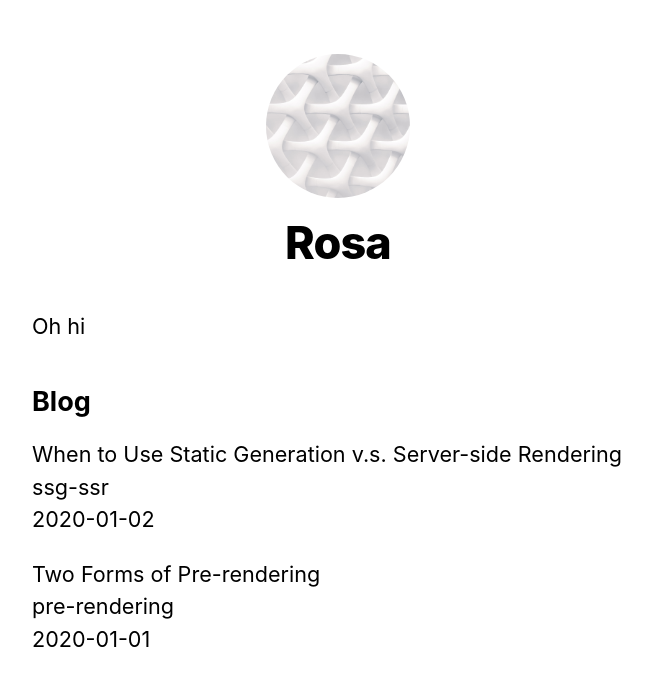
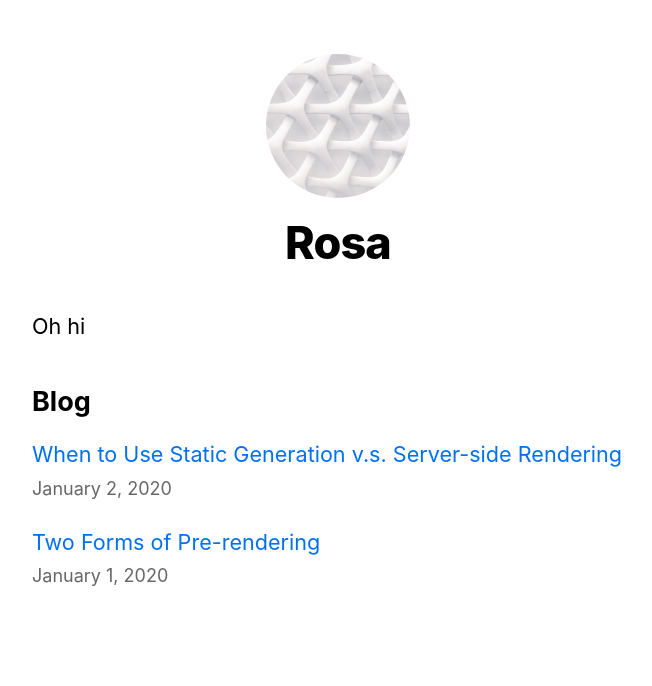
Before and after one commit to rosatiara/dynamic-routes, a Next.js app: page / in a window 1280 px wide. Shown: the top 686 px of the page, without its empty margins (302-954 px from the left). Built offline with nearby package versions, Linux system fonts and the light colour scheme.

Commit message:
refactor: polishing the index page

```diff
--- a/pages/index.js
+++ b/pages/index.js
@@ -2,6 +2,8 @@
 import Layout, { siteTitle } from '../components/layout'
 import utilStyles from '../styles/utils.module.css'
 import { getSortedPostsData } from '../lib/posts'
+import Link from 'next/link'
+import Date from '../components/date'
 
 export default function Home({ allPostsData }) {
   return (
@@ -17,11 +19,13 @@
         <ul className={utilStyles.list}>
           {allPostsData.map(({ id, date, title }) => (
             <li className={utilStyles.listItem} key={id}>
-              {title}
+              <Link href={`/posts/${id}`}>
+                <a>{title}</a>
+              </Link>
               <br />
-              {id}
-              <br />
-              {date}
+              {<small className={utilStyles.lightText}>
+                <Date dateString={date}/>
+              </small>}
             </li>
           ))}
         </ul>
```
